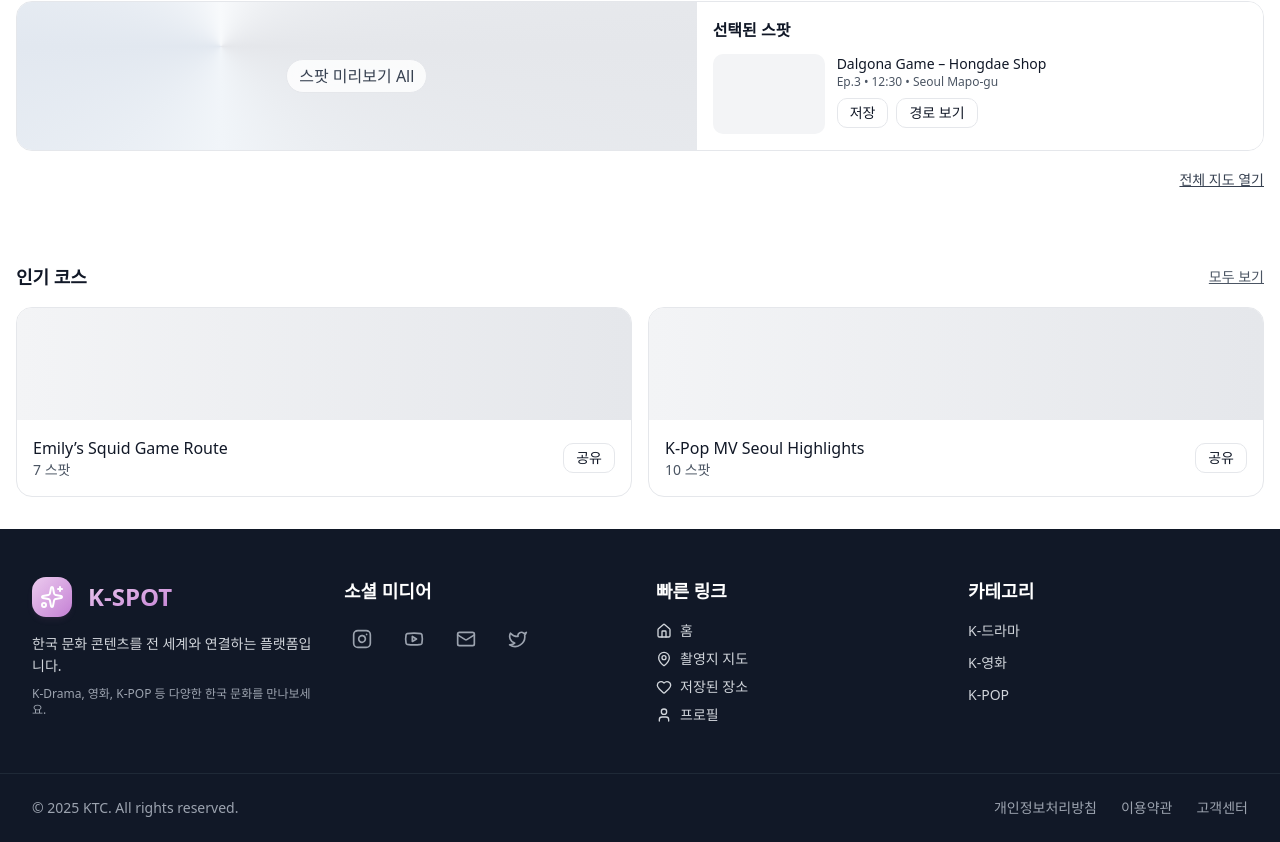
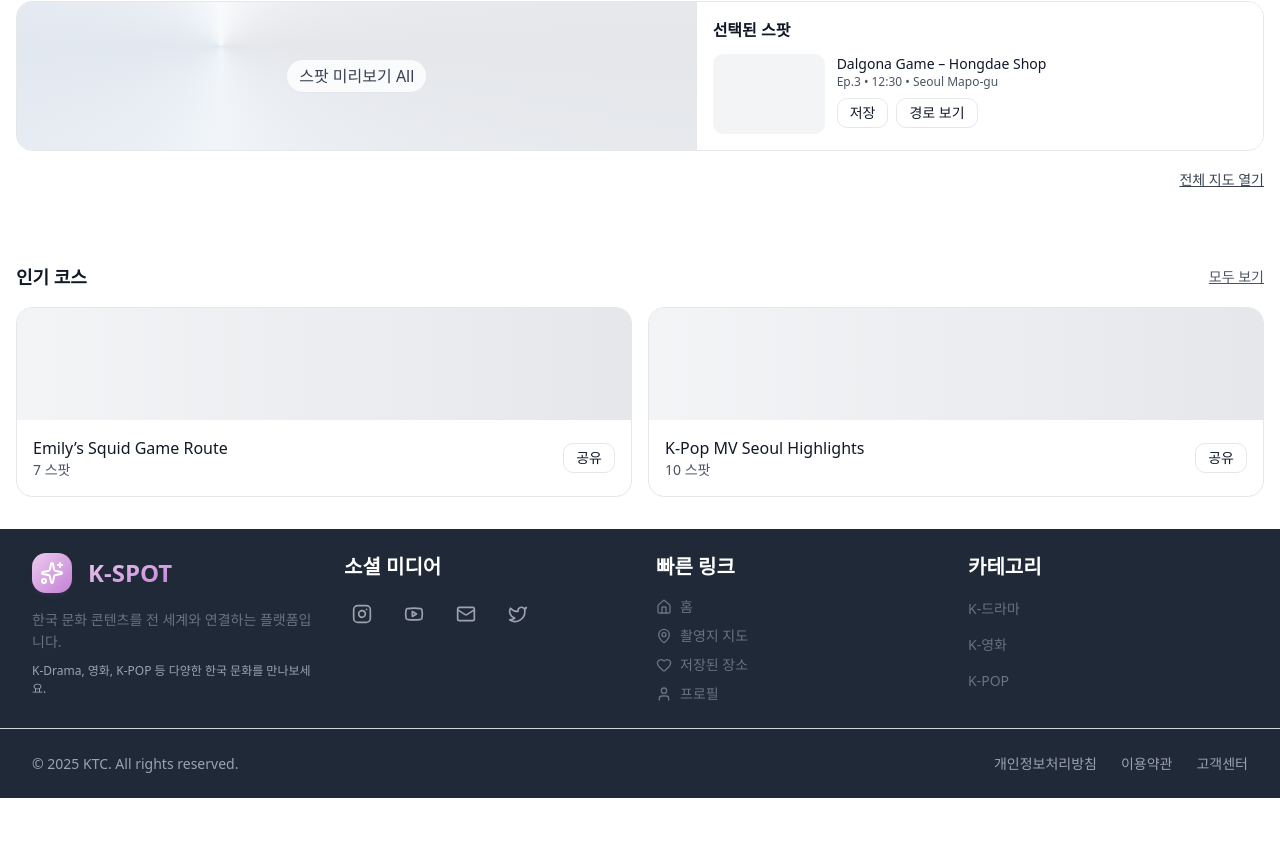
Before and after one commit to kakao-tech-campus-3rd-step3/Team20_FE, a React (Vite) app: page / in a window 1280 px wide. Shown: the part 1401-2243 px from the top of the page. After the commit the page ends 2199 px from the top, so only its background shows below. Built offline with nearby package versions, Linux system fonts and the light colour scheme.

Commit message:
style(footer): Footer 구성 컴포넌트 토큰 기반 스타일 적용

```diff
--- a/src/features/Footer/ui/Footer.tsx
+++ b/src/features/Footer/ui/Footer.tsx
@@ -6,8 +6,8 @@ import { FooterBottom } from './FooterBottom';
 
 export function Footer() {
   return (
-    <footer className="bg-gray-900 text-white" aria-label="사이트 푸터">
-      <div className="mx-auto max-w-7xl px-4 sm:px-6 lg:px-8 py-12">
+    <footer className="bg-background-dark text-primary-foreground" aria-label="사이트 푸터">
+      <div className="mx-auto max-w-7xl px-container-padding sm:px-container-padding-tablet lg:px-container-padding-desktop py-card-padding">
         <div className="grid grid-cols-1 gap-8 md:grid-cols-2 lg:grid-cols-4">
           <FooterBrand />
           <FooterSocialLinks />
--- a/src/features/Footer/ui/FooterBottom.tsx
+++ b/src/features/Footer/ui/FooterBottom.tsx
@@ -3,16 +3,21 @@ import { COPYRIGHT_TEXT } from '../model/messages';
 
 export function FooterBottom() {
   return (
-    <div className="border-t border-gray-800">
-      <div className="mx-auto max-w-7xl px-4 sm:px-6 lg:px-8 py-6 flex flex-col items-center justify-between gap-4 md:flex-row">
-        <p className="text-center text-sm text-gray-400 md:text-left">{COPYRIGHT_TEXT}</p>
+    <div className="border-t border-border-secondary">
+      <div className="mx-auto max-w-7xl px-container-padding sm:px-container-padding-tablet lg:px-container-padding-desktop py-card-padding flex flex-col items-center justify-between gap-4 md:flex-row">
+        <p className="text-center text-body-small text-text-tertiary md:text-left">
+          {COPYRIGHT_TEXT}
+        </p>
 
-        <nav aria-label="정책 링크" className="flex flex-wrap items-center gap-x-6 gap-y-2">
+        <nav
+          aria-label="정책 링크"
+          className="flex flex-wrap items-center gap-x-6 gap-y-2"
+        >
           {POLICY_LINKS.map(({ label, href }) => (
             <a
               key={label}
               href={href}
-              className="text-sm text-gray-400 transition-colors duration-200 hover:text-white"
+              className="text-body-small text-text-tertiary transition-colors duration-200 hover:text-text-inverse"
             >
               {label}
             </a>
--- a/src/features/Footer/ui/FooterBrand.tsx
+++ b/src/features/Footer/ui/FooterBrand.tsx
@@ -3,11 +3,11 @@ import { Brand } from '@/features/Header/ui/Brand';
 
 export function FooterBrand() {
   return (
-    <div className="space-y-4">
+    <div className="flex flex-col gap-4">
       <Brand />
-      <div className="space-y-2">
-        <p className="text-sm leading-relaxed text-gray-300">{BRAND.slogan}</p>
-        <p className="text-xs text-gray-400">{BRAND.description}</p>
+      <div className="flex flex-col gap-2">
+        <p className="text-body-small leading-relaxed text-text-secondary">{BRAND.slogan}</p>
+        <p className="text-caption text-text-tertiary">{BRAND.description}</p>
       </div>
     </div>
   );
--- a/src/features/Footer/ui/FooterContentCategories.tsx
+++ b/src/features/Footer/ui/FooterContentCategories.tsx
@@ -4,17 +4,19 @@ import { Link } from 'react-router-dom';
 
 export function FooterContentCategories() {
   return (
-    <div className="space-y-4">
-      <h3 className="text-lg font-semibold text-white">{FOOTER_TITLES.CATEGORIES}</h3>
-      <ul className="space-y-3">
+    <div className="flex flex-col gap-4">
+      <h3 className="text-heading-4 text-text-inverse">{FOOTER_TITLES.CATEGORIES}</h3>
+      <ul className="flex flex-col gap-3">
         {FOOTER_CATEGORIES.map((cat) => (
           <li key={cat.label}>
-            <Link to={cat.to} className="group block">
-              <div className="text-gray-300 transition-colors duration-200 hover:text-white">
-                <div className="text-sm font-medium transition-transform duration-200 group-hover:translate-x-1">
-                  {cat.label}
-                </div>
-              </div>
+            <Link
+              to={cat.to}
+              className="block text-text-secondary transition-colors duration-200 hover:text-text-inverse
+                        focus-visible:outline-none focus-visible:ring-2 focus-visible:ring-primary/60 focus-visible:ring-offset-2"
+            >
+              <span className="text-body-small font-medium">
+                {cat.label}
+              </span>
             </Link>
           </li>
         ))}
--- a/src/features/Footer/ui/FooterQuickMenuLinks.tsx
+++ b/src/features/Footer/ui/FooterQuickMenuLinks.tsx
@@ -3,21 +3,21 @@ import { FOOTER_TITLES } from '../model/messages';
 
 export function FooterQuickMenuLinks() {
   return (
-    <div className="space-y-4">
-      <h3 className="text-lg font-semibold text-white">{FOOTER_TITLES.QUICK_LINKS}</h3>
-      <ul className="space-y-2">
+    <div className="flex flex-col gap-4">
+      <h3 className="text-heading-4 text-text-inverse">{FOOTER_TITLES.QUICK_LINKS}</h3>
+      <ul className="flex flex-col gap-2">
         {FOOTER_QUICK_LINKS.map(({ label, to, Icon }) => (
           <li key={label}>
             <a
               href={to}
-              className="group flex items-center space-x-2 text-gray-300 transition-colors duration-200 hover:text-white"
+              className="group flex items-center gap-2 text-text-secondary transition-colors duration-200 hover:text-text-inverse"
               aria-label={label}
             >
               <Icon
                 className="h-4 w-4 transition-transform duration-200 group-hover:scale-110"
                 aria-hidden
               />
-              <span className="text-sm">{label}</span>
+              <span className="text-body-small">{label}</span>
             </a>
           </li>
         ))}
--- a/src/features/Footer/ui/FooterSocialLinks.tsx
+++ b/src/features/Footer/ui/FooterSocialLinks.tsx
@@ -3,15 +3,15 @@ import { FOOTER_TITLES } from '../model/messages';
 
 export function FooterSocialLinks() {
   return (
-    <div className="space-y-4">
-      <h3 className="text-lg font-semibold text-white">{FOOTER_TITLES.SOCIAL}</h3>
+    <div className="flex flex-col gap-4">
+      <h3 className="text-heading-4 text-text-inverse">{FOOTER_TITLES.SOCIAL}</h3>
       <div className="flex gap-4">
         {SOCIAL_LINKS.map(({ label, Icon }) => (
           <a
             key={label}
             href="#"
             aria-label={label}
-            className="rounded-lg p-2 text-gray-400 transition-colors duration-200 hover:bg-gray-800 hover:text-white"
+            className="rounded-md p-2 text-text-tertiary transition-colors duration-200 hover:bg-muted hover:text-text-inverse"
           >
             <Icon className="h-5 w-5" aria-hidden />
           </a>
--- a/src/features/Header/ui/Header.tsx
+++ b/src/features/Header/ui/Header.tsx
@@ -5,7 +5,7 @@ import type { NavMenuProps } from '../model/types';
 
 export function Header({ active, onSelect }: NavMenuProps) {
   return (
-    <header className="bg-background/90 backdrop-blur-md shadow-brand-md border-b border-border sticky top-0 z-sticky">
+    <header className="bg-background/90 backdrop-blur-md shadow-brand-md border-b border-border sticky top-0 z-(--z-sticky)">
       <div className="max-w-7xl mx-auto px-4 sm:px-6 lg:px-8">
         <div className="flex justify-between items-center h-20">
           <Brand />
```
